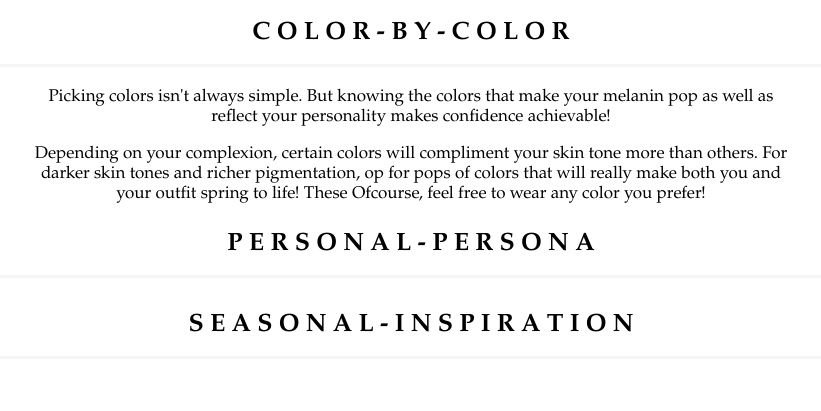
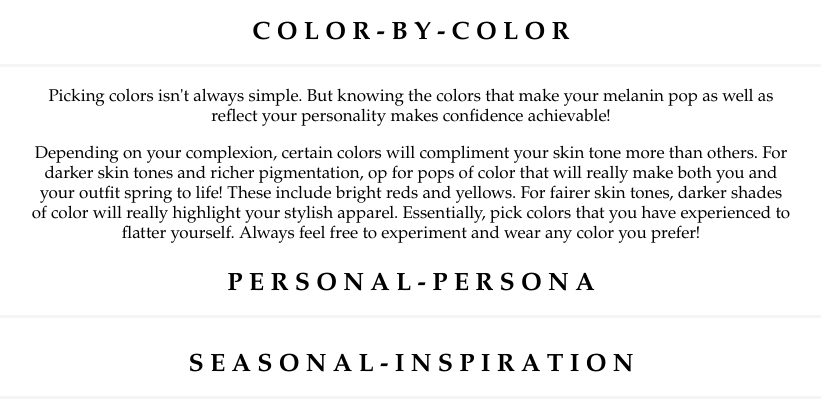
Before and after one commit to Tyler8151/fashion-site-CSSI, a Python web app: template templates/rec.html in a window 1280 px wide. Shown: the part 246-657 px from the top of the page, without its empty margins (229-1050 px from the left). Run offline with Jinja, Linux system fonts and the light colour scheme; the template is opened without the code that fills it, so the values that code supplies are empty.

Commit message:
color by color

```diff
--- a/templates/rec.html
+++ b/templates/rec.html
@@ -36,9 +36,13 @@
            achievable!</p>
         <p>Depending on your complexion, certain colors will
           compliment your skin tone more than others. For darker
-          skin tones and richer pigmentation, op for pops of colors
+          skin tones and richer pigmentation, op for pops of color
           that will really make both you and your outfit spring
-          to life! These Ofcourse, feel free to wear any color you prefer!</p>
+          to life! These include bright reds and yellows. For fairer
+          skin tones, darker shades of color will really highlight
+          your stylish apparel. Essentially, pick colors that you have
+          experienced to flatter yourself. Always feel free to
+          experiment and wear any color you prefer!</p>
       </div>
     <h3>P E R S O N A L - P E R S O N A</h3>
       <div id="persona">
```
